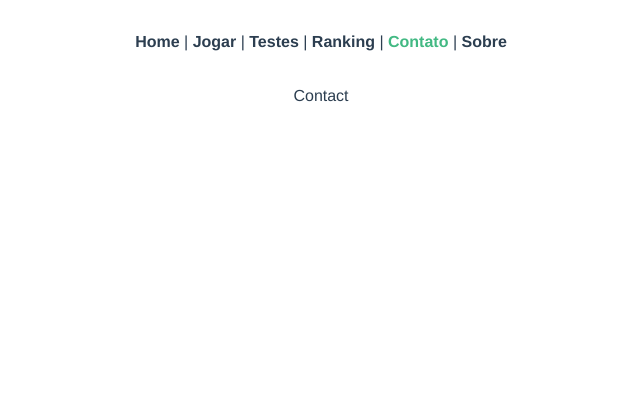
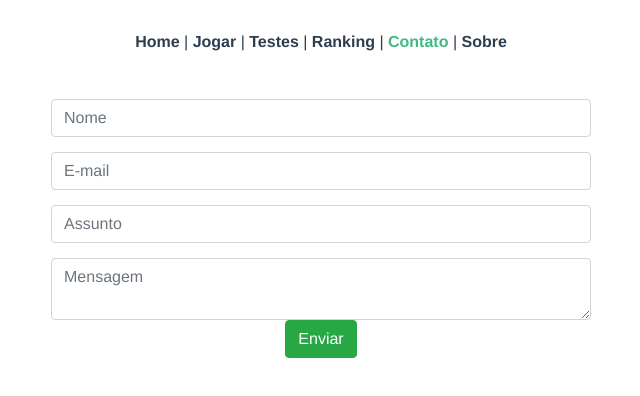
Before and after one commit to lucasmagalhaesp/quizvicentino, a Vue app: page /contact in a window 1280 px wide. Shown: the top 396 px of the page, without its empty margins (319-959 px from the left). Built offline with nearby package versions, Linux system fonts and the light colour scheme.

Commit message:
- Criado o formulário de contato

```diff
--- a/src/components/Admin/TableQuestions.vue
+++ b/src/components/Admin/TableQuestions.vue
@@ -137,7 +137,6 @@ export default {
                 .then(response => console.error(response));
             }
         },
-
     },
     computed:{
         questionID:{
--- /dev/null
+++ b/src/components/Contact/ContactForm.vue
@@ -0,0 +1,97 @@
+<template>
+    <b-row class="justify-content-md-center">
+        <b-col md="6">
+            <b-alert show variant="success" v-if="msgSuccess">Mensagem enviada com sucesso! Responderemos em breve</b-alert>
+            <b-alert show variant="danger" v-if="msgError">Erro ao enviar mensagem! Favor tentar novamente</b-alert>
+            <b-form>
+                <b-form-input v-model="form.name" type="text" required placeholder="Nome" :state="inputError.name.valid" aria-describedby="input-live-help input-name-feedback"></b-form-input>
+                <b-form-invalid-feedback id="input-name-feedback">{{ inputError.name.msgError }}</b-form-invalid-feedback>
+
+                <b-form-input v-model="form.email" type="email" required placeholder="E-mail" :state="inputError.email.valid" aria-describedby="input-live-help input-email-feedback"></b-form-input>
+                <b-form-invalid-feedback id="input-email-feedback">{{ inputError.email.msgError }}</b-form-invalid-feedback>
+
+                <b-form-input v-model="form.subject" type="text" required placeholder="Assunto" :state="inputError.subject.valid" aria-describedby="input-live-help input-subject-feedback"></b-form-input>
+                <b-form-invalid-feedback id="input-subject-feedback">{{ inputError.subject.msgError }}</b-form-invalid-feedback>
+
+                <b-form-textarea v-model="form.message" required placeholder="Mensagem" :state="inputError.message.valid" aria-describedby="input-live-help input-message-feedback"></b-form-textarea>
+                <b-form-invalid-feedback id="input-message-feedback">{{ inputError.message.msgError }}</b-form-invalid-feedback>
+
+                <b-button variant="success" @click="send">Enviar</b-button>
+            </b-form>
+        </b-col>
+    </b-row>
+</template>
+
+<script>
+export default {
+    data(){
+        return {
+            form:{
+                name: "",
+                email: "",
+                subject: "",
+                message: ""
+            },
+            inputError:{
+                name:{
+                    valid: null,
+                    msgError: ""
+                },
+                email:{
+                    valid: null,
+                    msgError: ""
+                },
+                subject:{
+                    valid: null,
+                    msgError: ""
+                },
+                message:{
+                    valid: null,
+                    msgError: ""
+                },
+            },
+            msgError: false,
+            msgSuccess: false,
+        }
+    },
+    methods:{
+        send(){
+            this.cleanErrors();
+            axios.post("contact/send", { dados: this.form })
+            .then(response => {
+                response = response.data;
+                if (response.success) {
+                    for (let prop in this.form){ this.form[prop] = "" }
+                    this.msgSuccess = true;
+                }
+                else this.msgError = true;
+            }).catch(error => {
+                let errors = error.response.data.errors ? error.response.data.errors : null;
+                if (errors != null){
+                    for (let campo in errors){
+                        this.inputError[campo.split(".")[1]].valid = false;
+                        this.inputError[campo.split(".")[1]].msgError = errors[campo][0];
+                    }
+                }else{
+                    this.msgError = true;
+                    console.error("Erro ao enviar contato: "+response);
+                }
+            });
+        },
+        cleanErrors(){
+            this.msgSuccess = false;
+            this.msgError = false;
+            for (let campo in this.inputError){
+                this.inputError[campo].valid = null;
+                this.inputError[campo].msgError = "";
+            }
+        }
+    }
+}
+</script>
+
+<style scoped>
+    input, textarea{
+        margin-top: 15px;
+    }
+</style>
--- a/src/views/Contact.vue
+++ b/src/views/Contact.vue
@@ -1,13 +1,14 @@
 <template>
-    <div>Contact</div>
+    <b-container>
+        <contact-form></contact-form>
+    </b-container>
 </template>
 
 <script>
+import ContactForm from "@/components/Contact/ContactForm";
 export default {
-
+    components:{
+        ContactForm
+    }
 }
 </script>
-
-<style>
-
-</style>
--- a/src/views/Ranking.vue
+++ b/src/views/Ranking.vue
@@ -1,9 +1,7 @@
 <template>
-    <div>
-        <b-container>
-            <ranking-table></ranking-table>
-        </b-container>
-    </div>
+    <b-container>
+        <ranking-table></ranking-table>
+    </b-container>
 </template>
 
 <script>
```
